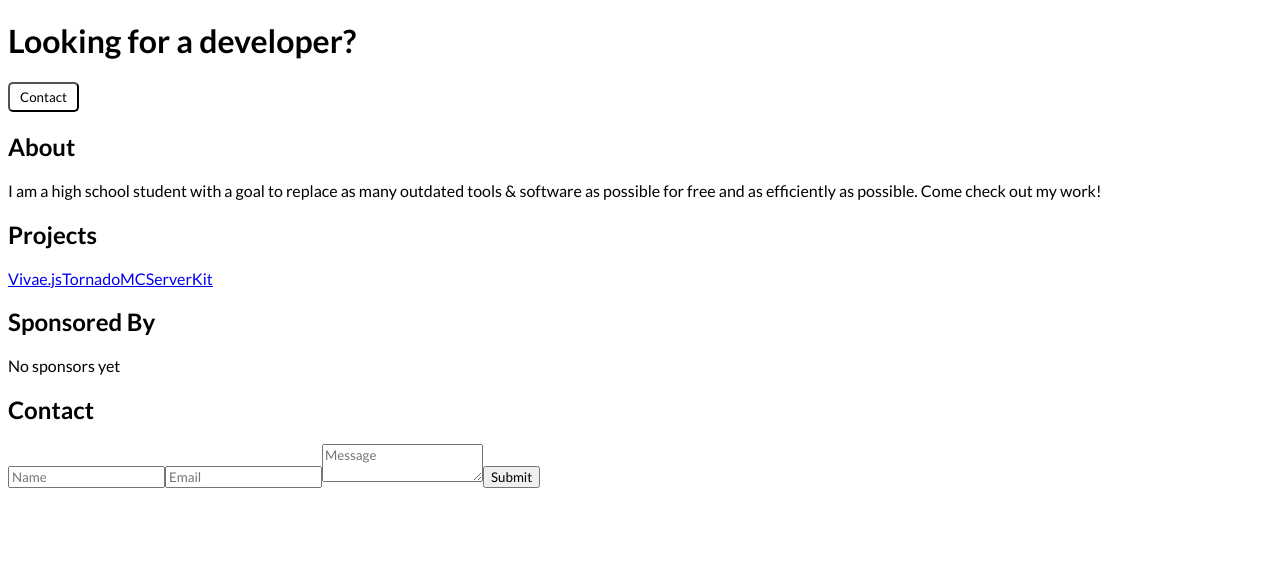
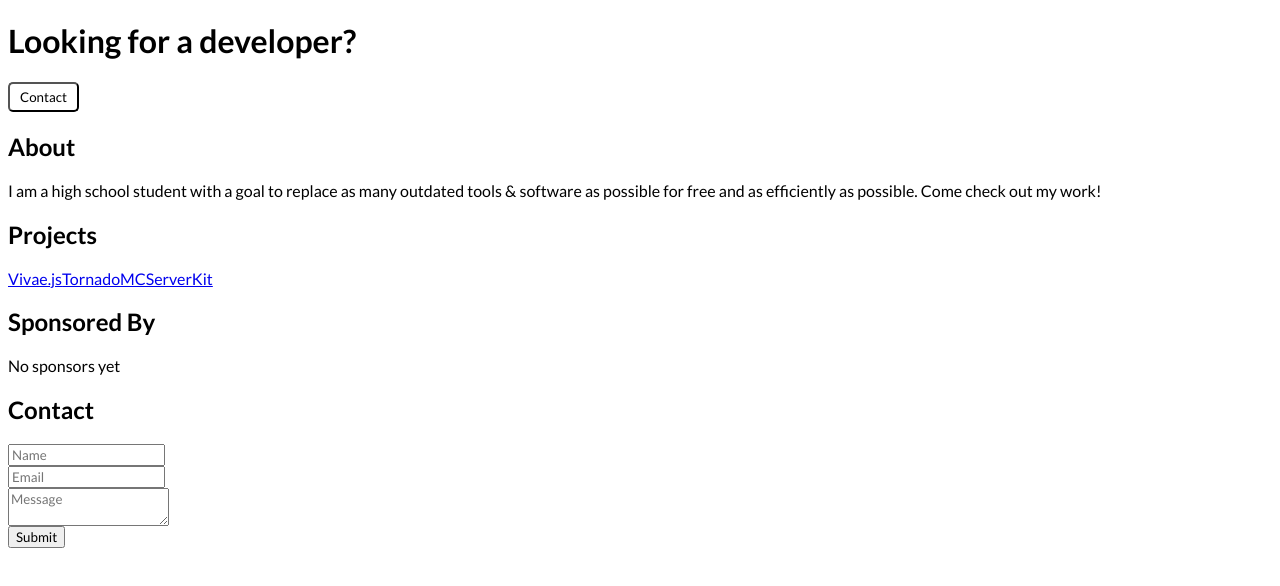
Before and after one commit to nathanieljramirez/portfolio, a React app: page / in a window 1280 px wide. Shown: the top 586 px of the page. Built offline with nearby package versions, Linux system fonts and the light colour scheme; the HTML template or start-up script is replaced by a standard one.

Commit message:
Add display block to break line for form

```diff
--- a/src/index.css
+++ b/src/index.css
@@ -9,6 +9,7 @@ button,
 input,
 textarea {
   font-family: var(--lato);
+  display: block;
 }
 
 button {
```
